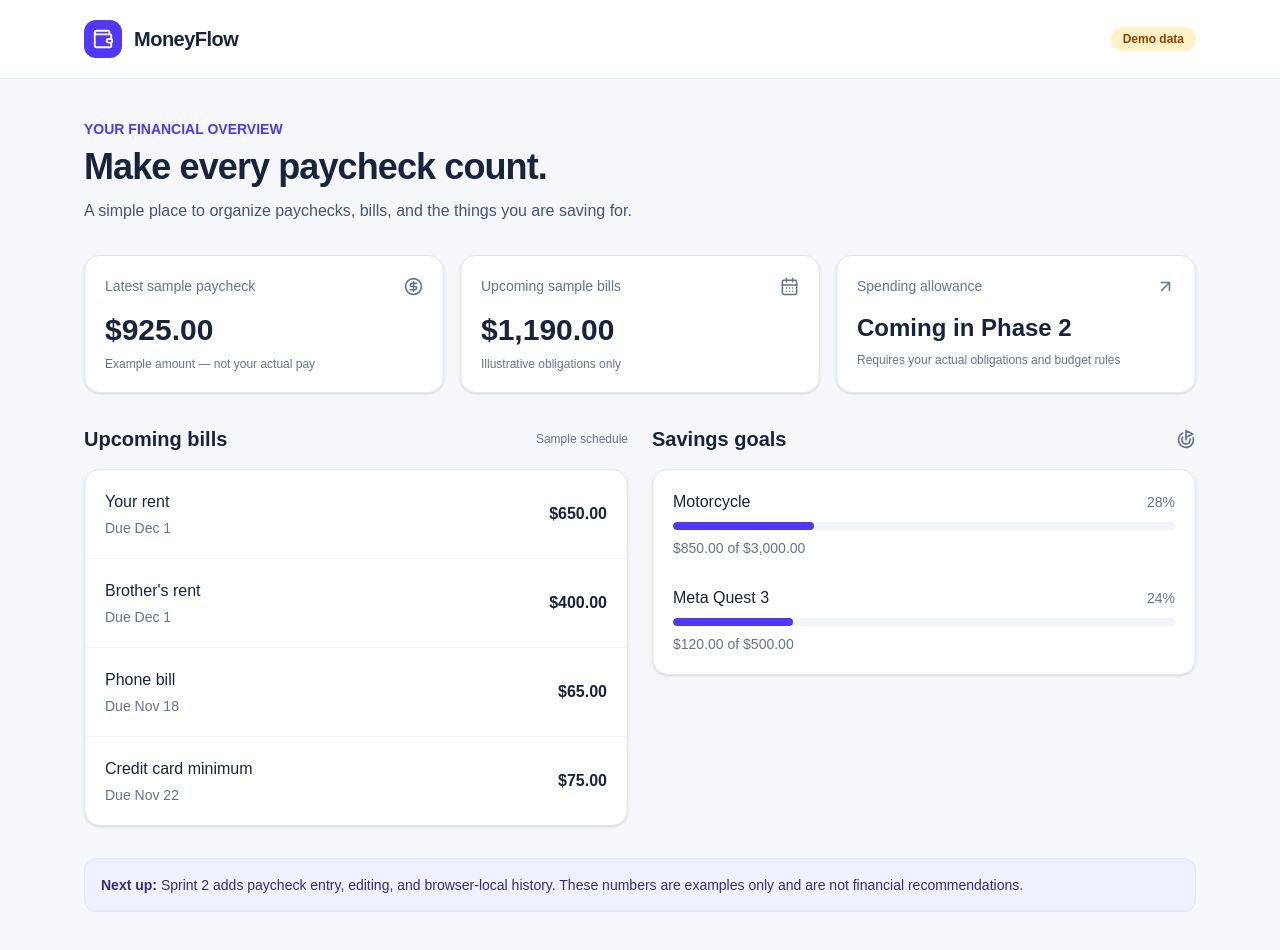
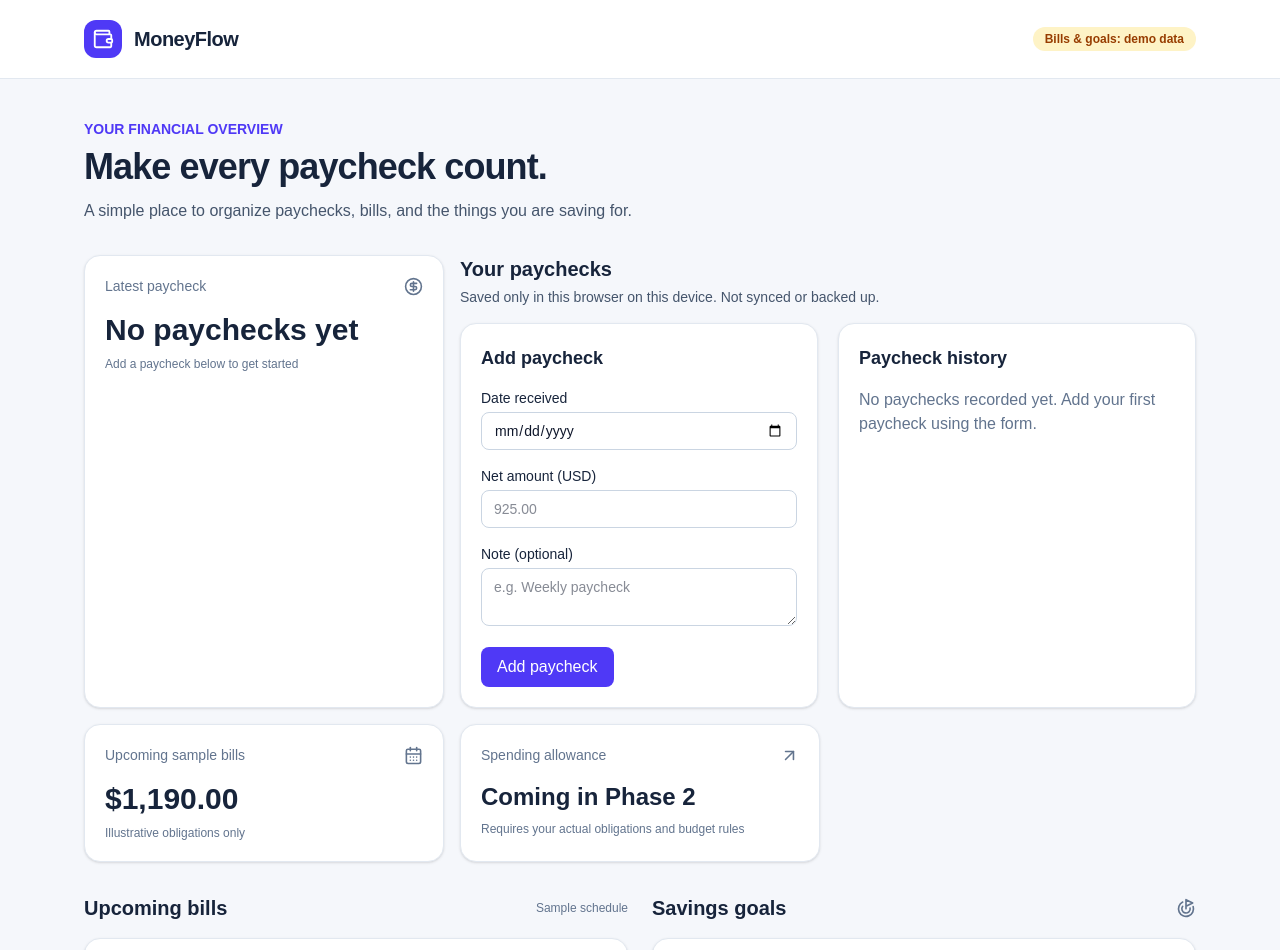
Before and after one commit to pdonepud/MoneyFlow, a Next.js app: page / in a window 1280 px wide. Shown: the top 950 px of the page. Built offline with nearby package versions, Linux system fonts and the light colour scheme.

Commit message:
feat(sprint-2): integrate paycheck management into dashboard

```diff
--- a/src/app/page.tsx
+++ b/src/app/page.tsx
@@ -1,4 +1,5 @@
-import { ArrowUpRight, CalendarDays, CircleDollarSign, Goal, Wallet } from "lucide-react";
+import { ArrowUpRight, CalendarDays, Goal, Wallet } from "lucide-react";
+import { PaycheckManager } from "@/components/paycheck-manager";
 import { Card } from "@/components/ui/card";
 import { demo } from "@/lib/demo-data";
 import { formatMoney } from "@/lib/money";
@@ -9,7 +10,7 @@ export default function Home() {
       <header className="border-b border-slate-200 bg-white">
         <div className="mx-auto flex max-w-6xl items-center justify-between px-5 py-5">
           <div className="flex items-center gap-3"><div className="rounded-xl bg-indigo-600 p-2 text-white"><Wallet size={22} /></div><span className="text-xl font-bold tracking-tight">MoneyFlow</span></div>
-          <span className="rounded-full bg-amber-100 px-3 py-1 text-xs font-semibold text-amber-800">Demo data</span>
+          <span className="rounded-full bg-amber-100 px-3 py-1 text-xs font-semibold text-amber-800">Bills & goals: demo data</span>
         </div>
       </header>
       <main className="mx-auto max-w-6xl space-y-8 px-5 py-10">
@@ -19,7 +20,7 @@ export default function Home() {
           <p className="mt-3 max-w-2xl text-slate-600">A simple place to organize paychecks, bills, and the things you are saving for.</p>
         </section>
         <div className="grid gap-4 sm:grid-cols-2 lg:grid-cols-3">
-          <Card><div className="flex items-center justify-between text-sm text-slate-500"><span>Latest sample paycheck</span><CircleDollarSign size={19}/></div><p className="mt-4 text-3xl font-bold">{formatMoney(demo.lastPaycheckCents)}</p><p className="mt-2 text-xs text-slate-500">Example amount — not your actual pay</p></Card>
+          <PaycheckManager />
           <Card><div className="flex items-center justify-between text-sm text-slate-500"><span>Upcoming sample bills</span><CalendarDays size={19}/></div><p className="mt-4 text-3xl font-bold">{formatMoney(demo.upcomingObligations.reduce((sum, bill) => sum + bill.amountCents, 0))}</p><p className="mt-2 text-xs text-slate-500">Illustrative obligations only</p></Card>
           <Card><div className="flex items-center justify-between text-sm text-slate-500"><span>Spending allowance</span><ArrowUpRight size={19}/></div><p className="mt-4 text-2xl font-bold">Coming in Phase 2</p><p className="mt-2 text-xs text-slate-500">Requires your actual obligations and budget rules</p></Card>
         </div>
@@ -33,7 +34,7 @@ export default function Home() {
             <Card className="space-y-7">{demo.goals.map((goal) => { const percent = Math.min(100, Math.round(goal.savedCents / goal.targetCents * 100)); return <div key={goal.name}><div className="mb-2 flex items-center justify-between gap-3"><span className="font-medium">{goal.name}</span><span className="text-sm text-slate-500">{percent}%</span></div><div role="progressbar" aria-label={goal.name} aria-valuenow={percent} aria-valuemin={0} aria-valuemax={100} className="h-2 overflow-hidden rounded-full bg-slate-100"><div className="h-full rounded-full bg-indigo-600" style={{ width: `${percent}%` }}/></div><p className="mt-2 text-sm text-slate-500">{formatMoney(goal.savedCents)} of {formatMoney(goal.targetCents)}</p></div>; })}</Card>
           </section>
         </div>
-        <p className="rounded-xl border border-indigo-100 bg-indigo-50 p-4 text-sm text-indigo-900"><strong>Next up:</strong> Sprint 2 adds paycheck entry, editing, and browser-local history. These numbers are examples only and are not financial recommendations.</p>
+        <p className="rounded-xl border border-indigo-100 bg-indigo-50 p-4 text-sm text-indigo-900"><strong>Next up:</strong> Your paycheck entries are browser-local; bills and savings goals remain examples. Spending allowance calculations arrive in Phase 2.</p>
       </main>
     </div>
   );
```
